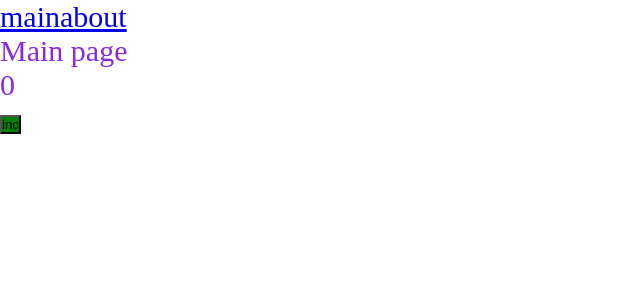
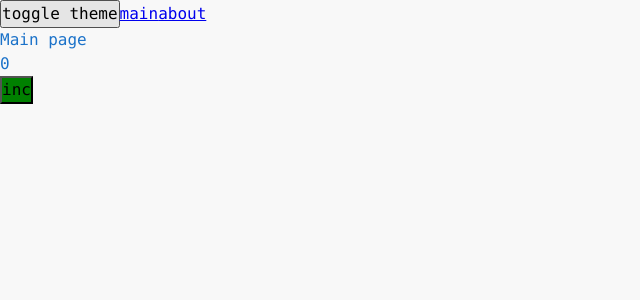
Before and after one commit to Mart7anova/project, a React app: page / in a window 1280 px wide. Shown: the top 300 px of the page, without its empty margins (0-640 px from the left). Built offline with nearby package versions, Linux system fonts and the light colour scheme.

Commit message:
add global theme

```diff
--- a/src/App.tsx
+++ b/src/App.tsx
@@ -1,13 +1,19 @@
 import React, {Suspense} from 'react';
 import {Counter} from "./components/Counter";
-import './index.scss'
+import './styles/index.scss'
 import {Link, Route, Routes} from "react-router-dom";
 import {AboutAsync} from "./pages/About/About.async";
 import {MainAsync} from "./pages/Main/Main.async";
+import {useTheme} from "./theme/useTheme";
+
 
 export const App = () => {
+    const {theme, toggleTheme} = useTheme()
+
     return (
-        <div className='app'>
+        <div className={`app ${theme}`}>
+            <button onClick={toggleTheme}>toggle theme</button>
+
             <Link to={'/'}>main</Link>
             <Link to={'/about'}>about</Link>
 
--- a/src/index.scss
+++ /dev/null
@@ -1,10 +0,0 @@
-*{
-    margin: 0;
-    padding: 0;
-    box-sizing: border-box;
-}
-
-.app{
-    font-size: 30px;
-    color: blueviolet;
-}
--- a/src/index.tsx
+++ b/src/index.tsx
@@ -1,11 +1,14 @@
 import {render} from "react-dom";
 import {App} from "./App";
-import './index.scss'
+import './styles/index.scss'
 import {BrowserRouter} from "react-router-dom";
+import ThemeProvider from "./theme/ThemeProvider";
 
 render(
     <BrowserRouter>
-        <App/>
+        <ThemeProvider>
+            <App/>
+        </ThemeProvider>
     </BrowserRouter>,
     document.getElementById('root')
 )
--- /dev/null
+++ b/src/styles/index.scss
@@ -0,0 +1,12 @@
+@import "reset";
+@import "variables/global";
+@import "themes/normal";
+@import "themes/dark";
+
+.app {
+  font: var(--font-m);
+  background: var(--bg-color);
+  color: var(--primary-color);
+
+  min-height: 100vh;
+}
--- /dev/null
+++ b/src/styles/reset.scss
@@ -0,0 +1,13 @@
+*{
+    margin: 0;
+    padding: 0;
+    box-sizing: border-box;
+}
+
+input,
+button,
+textarea,
+select {
+    margin: 0;
+    font: inherit;
+}
--- /dev/null
+++ b/src/styles/themes/dark.scss
@@ -0,0 +1,6 @@
+.app.dark {
+  --bg-color: #055fb9;
+
+  --primary-color: #52dc52;
+  --secondary-color: #adf643;
+}
--- /dev/null
+++ b/src/styles/themes/normal.scss
@@ -0,0 +1,6 @@
+.app.light {
+  --bg-color: #f8f8f8;
+
+  --primary-color: #1b72c9;
+  --secondary-color: #459ff3;
+}
--- /dev/null
+++ b/src/styles/variables/global.scss
@@ -0,0 +1,11 @@
+:root {
+  --font-family-main: Consolas, 'Times new Roman', Serif;
+
+  --font-size-m: 16px;
+  --font-line-m: 24px;
+  --font-m: var(--font-size-m) / var(--font-line-m) var(--font-family-main);
+
+  --font-size-l: 24px;
+  --font-line-l: 32px;
+  --font-l: var(--font-size-l) / var(--font-line-l) var(--font-family-main);
+}
--- /dev/null
+++ b/src/theme/ThemeContext.tsx
@@ -0,0 +1,15 @@
+import {createContext} from "react";
+
+export enum Theme {
+    LIGHT = 'light',
+    DARK = 'dark'
+}
+
+export interface ThemeContextProps {
+    theme? : Theme,
+    setTheme?: (theme: Theme) => void
+}
+
+export const ThemeContext = createContext<ThemeContextProps>({})
+
+export const LOCAL_STORAGE_THEME_KEY = 'theme'
--- /dev/null
+++ b/src/theme/ThemeProvider.tsx
@@ -0,0 +1,21 @@
+import React, {FC, useMemo, useState} from 'react';
+import {LOCAL_STORAGE_THEME_KEY, Theme, ThemeContext} from './ThemeContext';
+
+const defaultTheme = localStorage.getItem(LOCAL_STORAGE_THEME_KEY) as Theme || Theme.LIGHT;
+
+const ThemeProvider: FC = ({children}) => {
+    const [theme, setTheme] = useState<Theme>(defaultTheme)
+
+    const defaultProps = useMemo(() => ({
+        theme,
+        setTheme
+    }), [theme])
+
+    return (
+        <ThemeContext.Provider value={defaultProps}>
+            {children}
+        </ThemeContext.Provider>
+    );
+};
+
+export default ThemeProvider;
--- /dev/null
+++ b/src/theme/useTheme.ts
@@ -0,0 +1,18 @@
+import {useContext} from "react";
+import {LOCAL_STORAGE_THEME_KEY, Theme, ThemeContext} from "./ThemeContext";
+
+interface UseThemeResult {
+    theme: Theme,
+    toggleTheme: () => void
+}
+
+export function useTheme(): UseThemeResult {
+    const {theme, setTheme} = useContext(ThemeContext)
+
+    const toggleTheme = () => {
+        const newTheme = theme === Theme.LIGHT ? Theme.DARK : Theme.LIGHT
+        setTheme(newTheme)
+        localStorage.setItem(LOCAL_STORAGE_THEME_KEY, newTheme)
+    }
+    return {theme, toggleTheme}
+}
```
